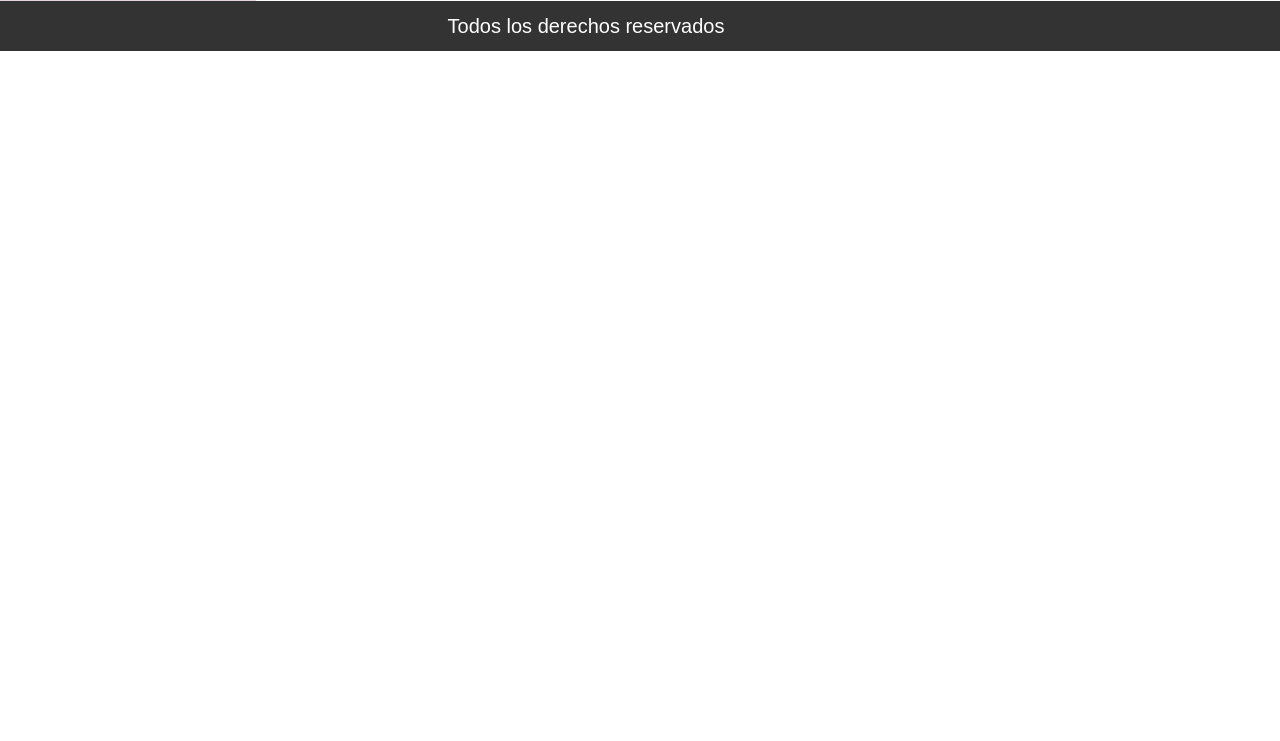
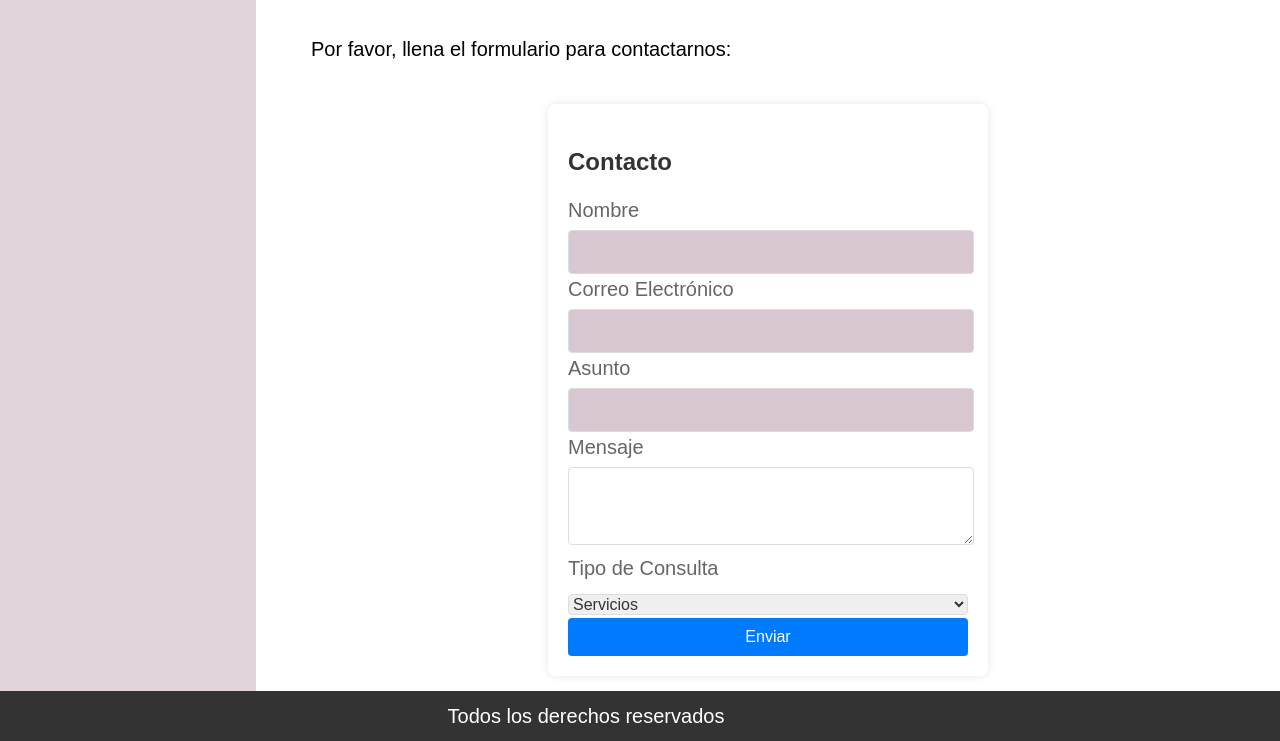
Before and after one commit to edilyrosa/grid-layout, a plain HTML site: page contactos.html in a window 1280 px wide. Shown: the part 749-1490 px from the top of the page. Before the commit the page ends 800 px from the top, so only its background shows below. Drawn offline with Linux system fonts and the light colour scheme.

Commit message:
Contenido de las pags secundarias

```diff
--- a/contactos.html
+++ b/contactos.html
@@ -23,13 +23,44 @@
         </div>
         <div class="content">
             <h1 id="ubicacion">Nuestra Ubicación</h1>
-            <p>Estamos ubicados en la calle principal...</p>
+            <p>Estamos ubicados en la calle principal del distrito tecnológico de la ciudad, en el edificio Tech Tower, oficina 405. Nuestra ubicación central nos permite estar cerca de nuestros clientes y colaboradores, facilitando reuniones y eventos. Además, estamos bien conectados con varias líneas de transporte público, lo que hace que sea fácil llegar a nuestras oficinas.</p>
 
             <h1 id="horarios">Horarios de Atención</h1>
-            <p>Nuestro horario de atención es de lunes a viernes...</p>
+            <p>Nuestro horario de atención es de lunes a viernes, de 9:00 AM a 6:00 PM. Durante estos horarios, nuestro equipo está disponible para atender consultas, ofrecer soporte técnico y realizar reuniones presenciales o virtuales. Fuera de estos horarios, puedes enviarnos un correo electrónico y te responderemos a la brevedad posible. También ofrecemos soporte técnico urgente los fines de semana bajo solicitud previa.</p>
 
             <h1 id="formularios">Formularios de Contacto</h1>
-            <p>Por favor, llena el formulario para contactarnos...</p>
+            <p>Por favor, llena el formulario para contactarnos: </p>
+
+            <div class="contact-form">
+                <h2>Contacto</h2>
+                <form action="#" method="post">
+                    <label for="name">Nombre</label>
+                    <input type="text" id="name" name="name" required>
+
+                    <label for="email">Correo Electrónico</label>
+                    <input type="email" id="email" name="email" required>
+
+                    <label for="subject">Asunto</label>
+                    <input type="text" id="subject" name="subject" required>
+
+                    <label for="message">Mensaje</label>
+                    <textarea id="message" name="message" rows="4" required></textarea>
+
+                    <label for="query-type">Tipo de Consulta</label>
+                    <select id="query-type" name="query-type" required>
+                        <option value="services">Servicios</option>
+                        <option value="support">Soporte Técnico</option>
+                        <option value="courses">Cursos y Tutoriales</option>
+                        <option value="other">Otros</option>
+                    </select>
+
+                    <button type="submit">Enviar</button>
+                </form>
+            </div>
+
+
+
+
         </div>
         <footer>
             <p>Todos los derechos reservados</p>
--- a/styles.css
+++ b/styles.css
@@ -124,3 +124,46 @@ input[type='submit'],
 input[type='reset']{
     margin: 5px 25%;
 }
+
+.contact-form {
+    background: #fff;
+    padding: 20px;
+    border-radius: 8px;
+    box-shadow: 0 0 10px rgba(0, 0, 0, 0.1);
+    max-width: 400px;
+    width: 100%;
+    margin: 0 auto;
+}
+.contact-form h2 {
+    margin-bottom: 15px;
+    font-size: 24px;
+    color: #333;
+}
+.contact-form label {
+    display: block;
+    margin-bottom: 5px;
+    color: #666;
+}
+.contact-form input, .contact-form textarea, .contact-form select {
+    width: 100%;
+    /* padding: 10px; */
+    margin-bottom: 15px;
+    border: 1px solid #ddd;
+    border-radius: 4px;
+    font-size: 16px;
+    color: #333;
+    margin: 0 auto;
+}
+.contact-form button {
+    width: 100%;
+    padding: 10px;
+    background-color: #007BFF;
+    border: none;
+    border-radius: 4px;
+    color: #fff;
+    font-size: 16px;
+    cursor: pointer;
+}
+.contact-form button:hover {
+    background-color: #0056b3;
+}
```
Also changed, not shown: nosotros.html (+3 -3 lines).
